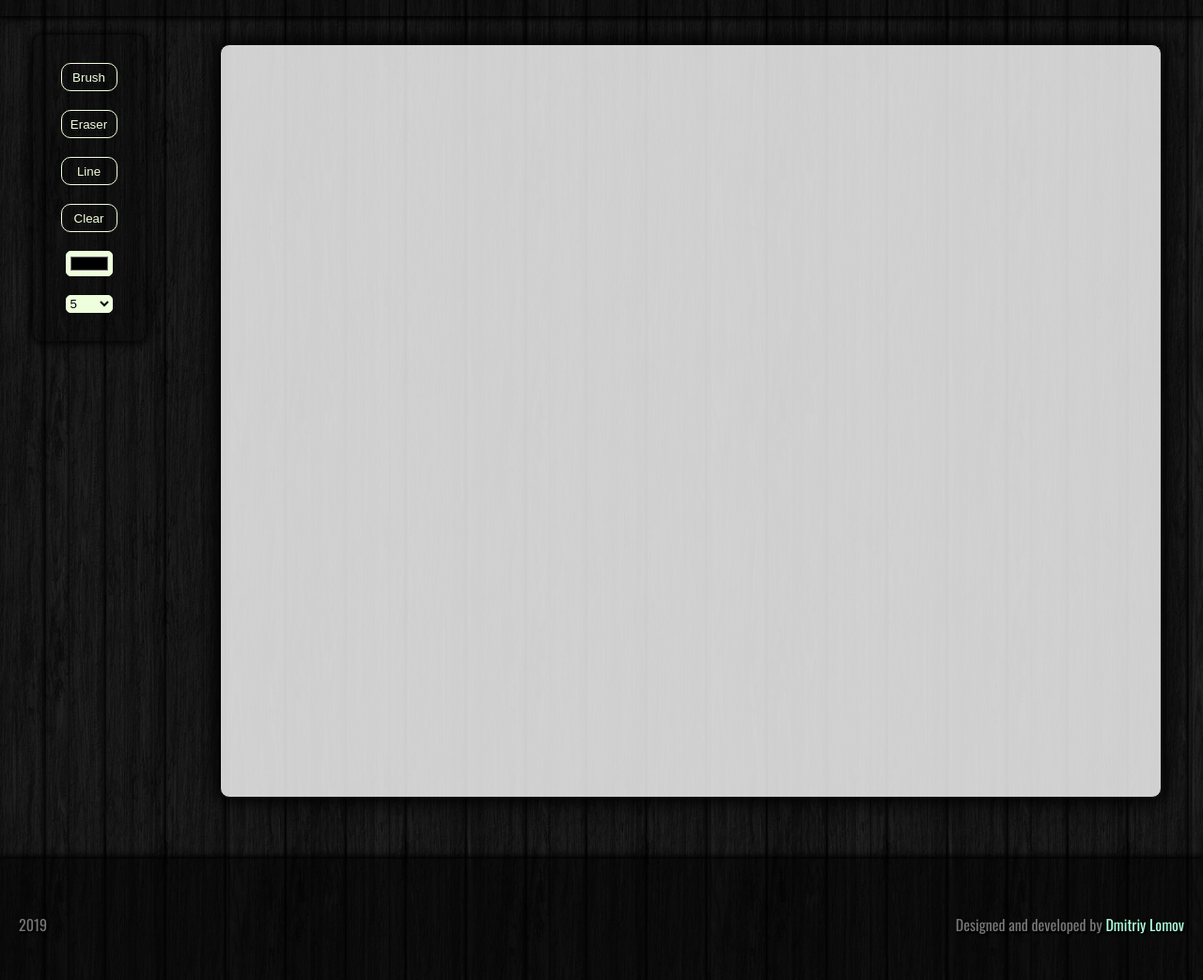
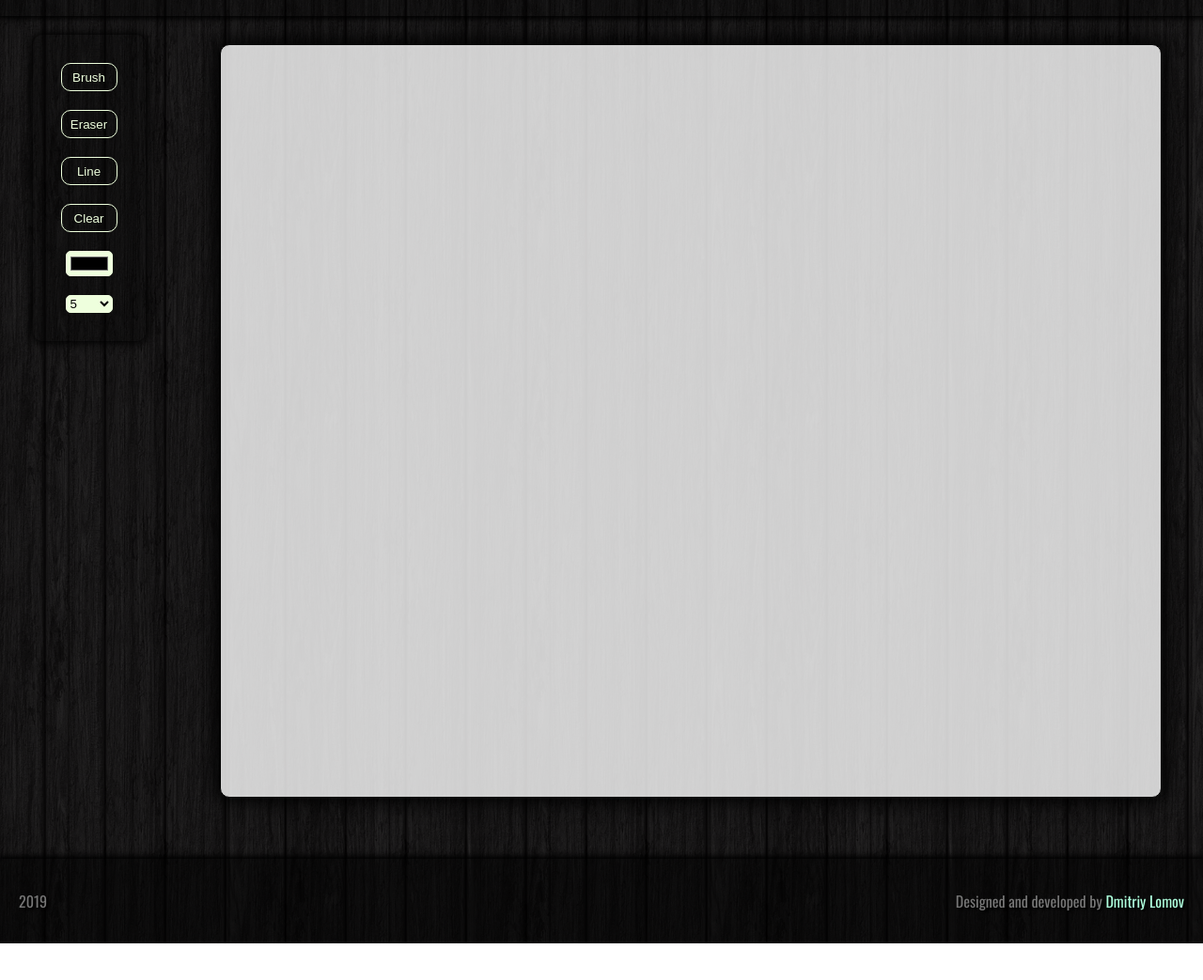
Before and after one commit to DimaLom/JS_canv, a plain HTML site: page index.html in a window 1280 px wide. Shown: the part 119-1162 px from the top of the page at 94% size. After the commit the page ends 1123 px from the top, so only its background shows below. Drawn offline with nearby package versions, Linux system fonts and the light colour scheme.

Commit message:
fix styles

```diff
--- a/css/style.sass
+++ b/css/style.sass
@@ -116,7 +116,7 @@ body
     justify-content: space-between
     align-items: center
     padding: 20px
-    height: 100px
+    height: 50px
     background: rgba(0, 0, 0, 0.5)
     box-shadow: 0 -1px 6px 2px #000
     margin-top: 50px
```
Also changed, not shown: css/style.css, 1 other file.
